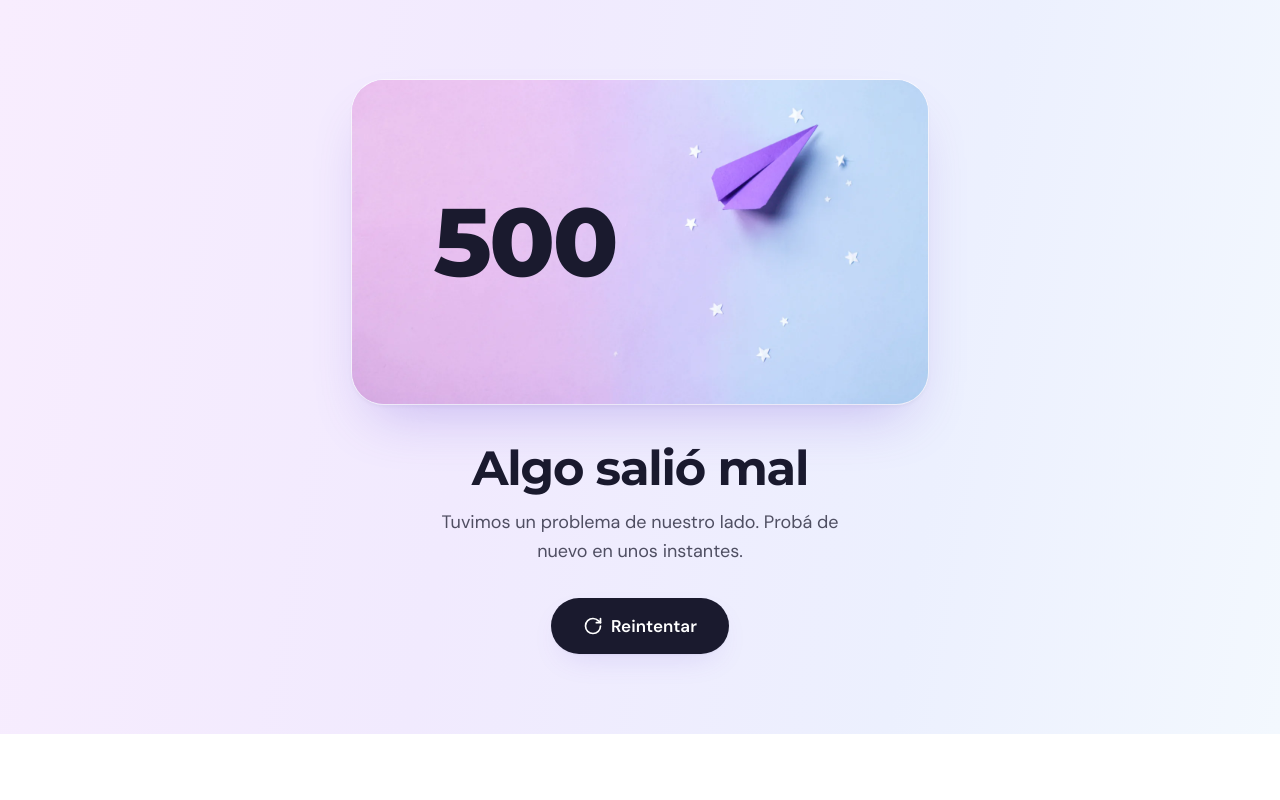
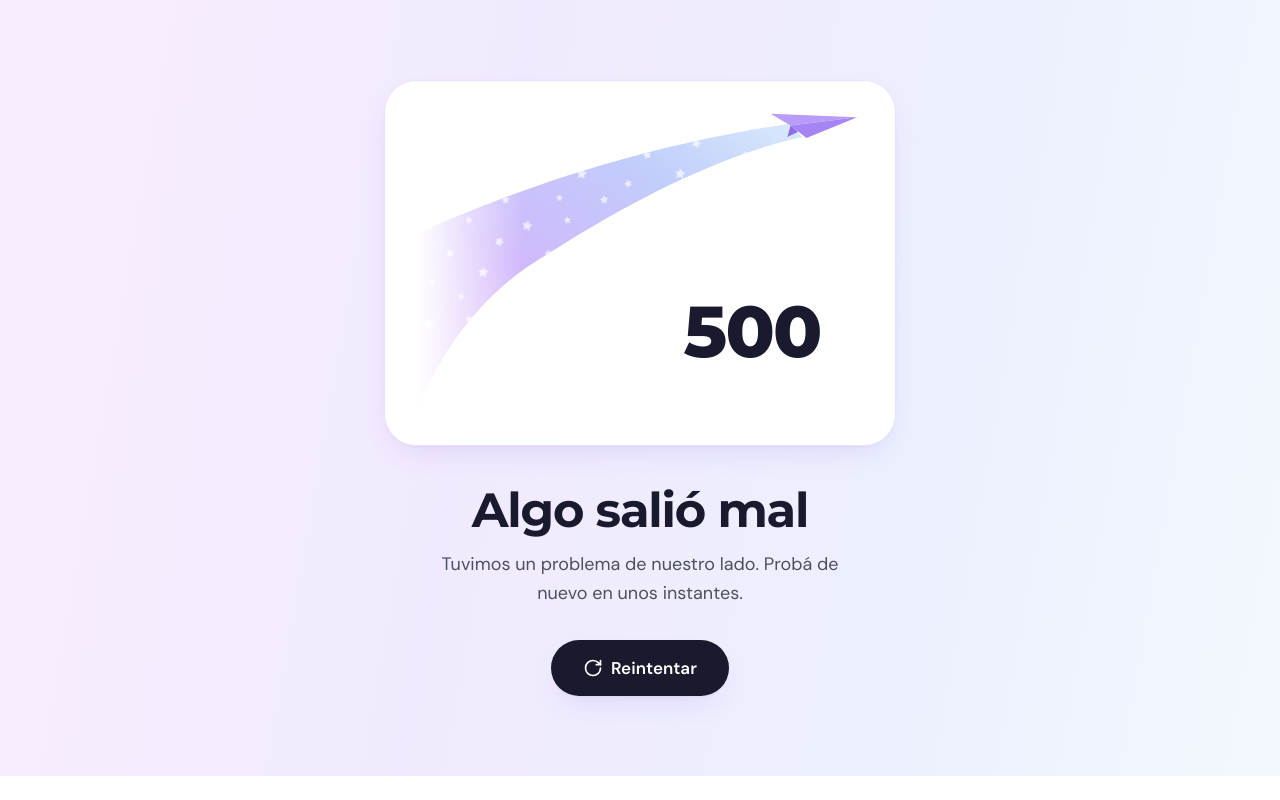
Before and after one commit to manukpo10/bspapeleria-frontend, a React (Vite) app: page /500 in a window 1280 px wide. Built offline with nearby package versions, Linux system fonts and the light colour scheme; no server answers.

Commit message:
feat: estela del avión en el cierre del home y en las páginas de error
En el bloque final del home el avión vuela cuando la sección entra en pantalla. Las páginas 404 y 500 lo muestran quieto.

```diff
--- a/src/components/home/StartCta.tsx
+++ b/src/components/home/StartCta.tsx
@@ -1,28 +1,17 @@
 import { Link } from 'react-router-dom';
 import { ArrowRight } from 'lucide-react';
+import { PlaneTrail } from '../shared/PlaneTrail';
 
 export function StartCta() {
   return (
     <section className="py-12 sm:py-20">
       <div className="mx-auto max-w-5xl px-4 sm:px-6 lg:px-8">
-        {/* The photo is the panel's backdrop (bg-ribbon shows while it loads). Its left half is empty paper,
-            which is where the copy sits from md up; the plane flies in on the right */}
-        <div className="relative overflow-hidden rounded-[2.5rem] bg-ribbon px-6 py-12 text-center shadow-soft sm:px-12 sm:py-16 md:text-left">
-          <img
-            src="/images/home/avion-papel.webp"
-            alt=""
-            aria-hidden="true"
-            width={1536}
-            height={864}
-            loading="lazy"
-            decoding="async"
-            className="absolute inset-0 size-full object-cover object-right-top"
-          />
-          {/* Below md the copy covers the plane, so the veil is strong there to keep the ink text above 4.5:1;
-              from md it only softens the left side and leaves the plane untouched */}
-          <div
-            aria-hidden="true"
-            className="absolute inset-0 bg-linear-to-b from-white/85 via-white/75 to-white/60 md:bg-linear-to-r md:from-white/60 md:via-white/30 md:to-transparent"
+        {/* White card: the trail only shows on a light surface. From md the drawing takes the right side, tilted like the
+            hero's and cut by the bottom edge; below md it sits under the copy, in the space the bottom padding reserves */}
+        <div className="card relative overflow-hidden rounded-[2.5rem] px-6 pb-44 pt-12 text-center sm:px-12 sm:pb-52 sm:pt-16 md:pb-16 md:text-left">
+          <PlaneTrail
+            animated="in-view"
+            className="pointer-events-none absolute -bottom-4 right-3 w-60 sm:-bottom-6 sm:right-4 sm:w-72 md:-bottom-8 md:right-0 md:w-1/2 md:-rotate-14 lg:w-[55%]"
           />
 
           <div className="relative mx-auto max-w-xl md:mx-0 md:max-w-xs lg:max-w-md">
--- a/src/components/shared/PlaneTrail.tsx
+++ b/src/components/shared/PlaneTrail.tsx
@@ -25,8 +25,11 @@ const smoothstep = (from: number, to: number, value: number) => {
 
 interface PlaneTrailProps {
   className?: string;
-  /** Plays the fly-in once when the component mounts. Ignored when the visitor prefers reduced motion */
-  animated?: boolean;
+  /**
+   * Plays the fly-in once: `true` as soon as the component mounts, `'in-view'` when the drawing scrolls into view.
+   * Ignored when the visitor prefers reduced motion
+   */
+  animated?: boolean | 'in-view';
 }
 
 /*
@@ -72,16 +75,30 @@ export function PlaneTrail({ className, animated = false }: PlaneTrailProps) {
     };
 
     pose(0);
-    const controls = animate(0, 1, {
-      duration: 1.7,
-      delay: 0.35,
-      ease: [0.3, 0.05, 0.2, 1],
-      onUpdate: pose,
-      onComplete: rest,
-    });
+    let controls: ReturnType<typeof animate> | undefined;
+    const fly = (delay: number) => {
+      controls = animate(0, 1, { duration: 1.7, delay, ease: [0.3, 0.05, 0.2, 1], onUpdate: pose, onComplete: rest });
+    };
+
+    let observer: IntersectionObserver | undefined;
+    if (animated === 'in-view' && 'IntersectionObserver' in window) {
+      // A low threshold: the drawing is often partly cut by its container, so most of it may never be visible
+      observer = new IntersectionObserver(
+        (entries) => {
+          if (!entries.some((entry) => entry.isIntersecting)) return;
+          observer?.disconnect();
+          fly(0.1);
+        },
+        { threshold: 0.15 },
+      );
+      observer.observe(flight.ownerSVGElement ?? flight);
+    } else {
+      fly(0.35);
+    }
 
     return () => {
-      controls.stop();
+      observer?.disconnect();
+      controls?.stop();
       rest();
     };
   }, [animated, reduceMotion]);
--- a/src/pages/ErrorPage.tsx
+++ b/src/pages/ErrorPage.tsx
@@ -1,25 +1,21 @@
 import { RotateCw } from 'lucide-react';
+import { PlaneTrail } from '../components/shared/PlaneTrail';
 
 export default function ErrorPage() {
   return (
     <div className="bg-ribbon-soft">
       <div className="mx-auto flex min-h-[70vh] max-w-3xl flex-col items-center justify-center px-4 py-14 text-center sm:py-20">
-        {/* The photo has empty paper on its left: the numerals sit there and the plane flies in on the right */}
-        <div className="relative aspect-video w-full max-w-xl overflow-hidden rounded-[2rem] bg-ribbon shadow-lift ring-1 ring-white/60">
-          <img
-            src="/images/home/avion-papel.webp"
-            alt="Avión de papel violeta con estrellitas blancas sobre un fondo degradado de lila a celeste"
-            width={1536}
-            height={864}
-            decoding="async"
-            className="absolute inset-0 size-full object-cover"
-          />
-          <p
-            aria-hidden="true"
-            className="absolute inset-y-0 left-0 flex w-3/5 items-center justify-center font-display text-7xl font-extrabold tracking-tight text-dark sm:text-8xl"
-          >
-            500
-          </p>
+        {/* White card, since the trail only shows on a light surface. The numerals sit in the open sky under the plane */}
+        <div className="card w-full max-w-lg rounded-[2rem] p-6 sm:p-8">
+          <div className="relative">
+            <PlaneTrail className="block w-full" />
+            <p
+              aria-hidden="true"
+              className="absolute bottom-0 right-0 flex h-[55%] w-1/2 items-center justify-center font-display text-6xl font-extrabold tracking-tight text-dark sm:text-7xl"
+            >
+              500
+            </p>
+          </div>
         </div>
 
         <h1 className="mt-10 font-display text-4xl font-bold tracking-tight text-dark sm:text-5xl">
--- a/src/pages/NotFoundPage.tsx
+++ b/src/pages/NotFoundPage.tsx
@@ -1,26 +1,22 @@
 import { Link } from 'react-router-dom';
 import { Home } from 'lucide-react';
+import { PlaneTrail } from '../components/shared/PlaneTrail';
 
 export default function NotFoundPage() {
   return (
     <div className="bg-ribbon-soft">
       <div className="mx-auto flex min-h-[70vh] max-w-3xl flex-col items-center justify-center px-4 py-14 text-center sm:py-20">
-        {/* The photo has empty paper on its left: the numerals sit there and the plane flies in on the right */}
-        <div className="relative aspect-video w-full max-w-xl overflow-hidden rounded-[2rem] bg-ribbon shadow-lift ring-1 ring-white/60">
-          <img
-            src="/images/home/avion-papel.webp"
-            alt="Avión de papel violeta con estrellitas blancas sobre un fondo degradado de lila a celeste"
-            width={1536}
-            height={864}
-            decoding="async"
-            className="absolute inset-0 size-full object-cover"
-          />
-          <p
-            aria-hidden="true"
-            className="absolute inset-y-0 left-0 flex w-3/5 items-center justify-center font-display text-7xl font-extrabold tracking-tight text-dark sm:text-8xl"
-          >
-            404
-          </p>
+        {/* White card, since the trail only shows on a light surface. The numerals sit in the open sky under the plane */}
+        <div className="card w-full max-w-lg rounded-[2rem] p-6 sm:p-8">
+          <div className="relative">
+            <PlaneTrail className="block w-full" />
+            <p
+              aria-hidden="true"
+              className="absolute bottom-0 right-0 flex h-[55%] w-1/2 items-center justify-center font-display text-6xl font-extrabold tracking-tight text-dark sm:text-7xl"
+            >
+              404
+            </p>
+          </div>
         </div>
 
         <h1 className="mt-10 font-display text-4xl font-bold tracking-tight text-dark sm:text-5xl">
```
